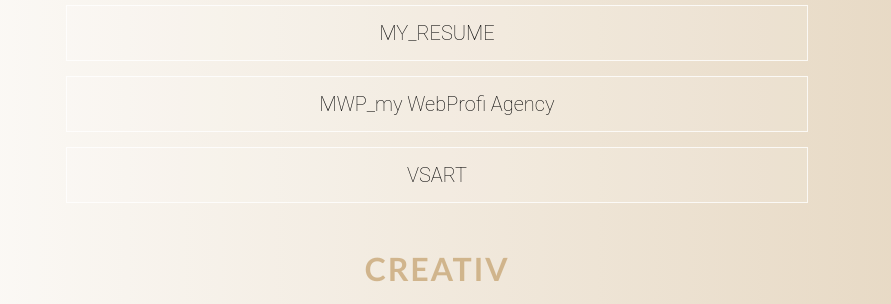
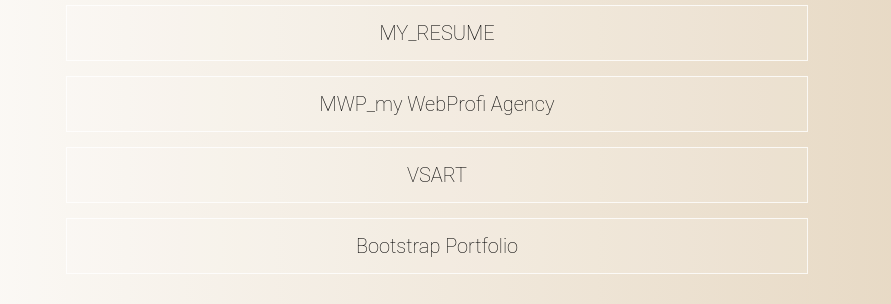
Before and after one commit to Verenasworld/vsArt_portfolio, a plain HTML site: page index.html in a window 1280 px wide. Shown: the part 496-800 px from the top of the page, without its empty margins (196-1087 px from the left). Drawn offline with Linux system fonts and the light colour scheme.

Commit message:
add new projekt link page to my portfolio

```diff
--- a/index.html
+++ b/index.html
@@ -27,6 +27,7 @@
               <a class="featured" target="_blank" href="Lebenslauf_VS.pdf">MY_RESUME</a>
               <a href="https://www.mywebprofi.net/" target="_blank" id="mwp">MWP_my WebProfi Agency</a>
               <a href="https://www.mywebprofi.net/vsart-2/" target="_blank">VSART</a>
+              <a href="https://gitlab.com/Verenasworld/bootstrap.git" target="_blank">Bootstrap Portfolio</a>
           </div>
 
          <div class="column">
```
